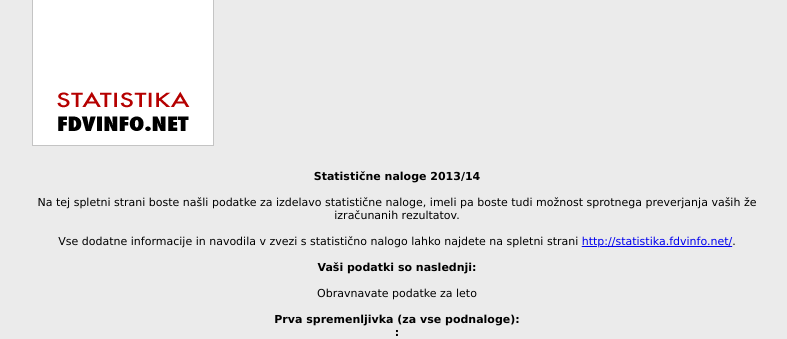
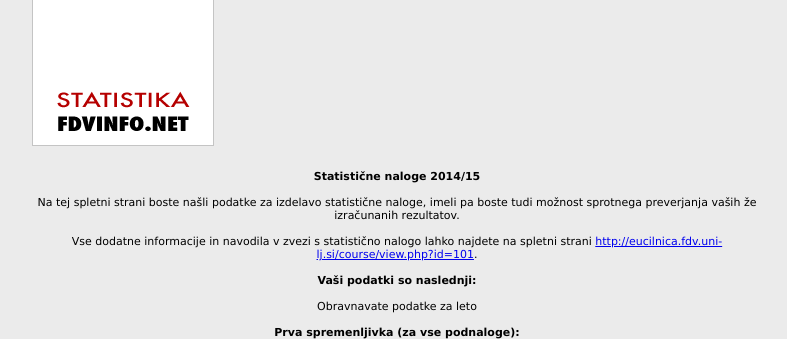
Before and after one commit to gandalfar/exam, a Django app: template exam/templates/exam/index.html in a window 1280 px wide. Shown: the top 339 px of the page, without its empty margins (243-1030 px from the left). Run offline with Django 3.2, Linux system fonts and the light colour scheme; the template is opened without the code that fills it, so the values that code supplies are empty; parts of the project's set-up code (start-up, migrations or seed data) failed here and were passed over.

Commit message:
update texts

```diff
--- a/exam/templates/exam/index.html
+++ b/exam/templates/exam/index.html
@@ -2,10 +2,10 @@
 {% block content %}
 
 <p><div class="text">
-<b>Statistične naloge 2013/14</b>
+<b>Statistične naloge 2014/15</b>
 <br /><br />
 Na tej spletni strani boste našli podatke za izdelavo statistične naloge, imeli pa boste tudi možnost sprotnega preverjanja vaših že izračunanih rezultatov.<br /><br />
-Vse dodatne informacije in navodila v zvezi s statistično nalogo lahko najdete na spletni strani <a href="http://statistika.fdvinfo.net/">http://statistika.fdvinfo.net/</a>.
+Vse dodatne informacije in navodila v zvezi s statistično nalogo lahko najdete na spletni strani <a href="http://eucilnica.fdv.uni-lj.si/course/view.php?id=101">http://eucilnica.fdv.uni-lj.si/course/view.php?id=101</a>.
 <br /><br />
 <b>Vaši podatki so naslednji:</b>
 <br /><br />
--- a/exam/templates/registration/login.html
+++ b/exam/templates/registration/login.html
@@ -5,7 +5,7 @@
 
 {% block content %}
     <div id="loginfo">
-         <h1>Statistična naloga 2013/14</h1>
+         <h1>Statistična naloga 2014/15</h1>
         <br />
         Za dostop do vaših podatkov in preverjanje rezultatov naloge se morate prijaviti.
         <br /><br />
```
